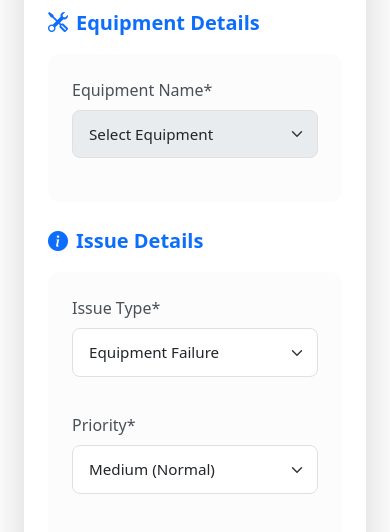
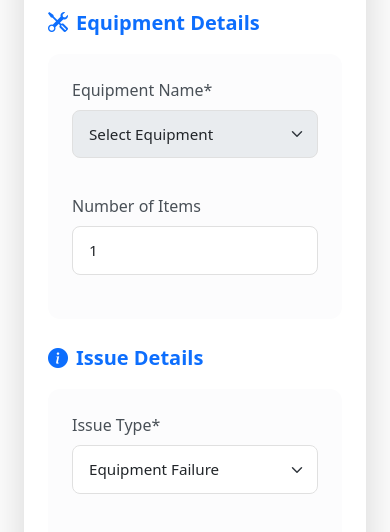
Before and after one commit to josephjmwaka/CoICT-Campus-Infra-management-System, a Django app: page /report/ in a window 390 px wide. Shown: the part 756-1288 px from the top of the page. Run offline with Django 5.2, Linux system fonts and the light colour scheme; a user stored in the database is signed in; tables that the repository leaves empty hold one stand-in row (values such as "Sample post").

Commit message:
update maintenence request form to validate number of items reported based on the specified equipment or model number

```diff
--- a/infrastructure/forms.py
+++ b/infrastructure/forms.py
@@ -2,6 +2,7 @@ from django import forms
 from .models import MaintenanceRequest, Equipment, Room, Block, Floor
 class MaintenanceRequestForm(forms.ModelForm):
     equipment_name = forms.CharField(required=True, widget=forms.HiddenInput())  # Changed to required=True
+
 
     class Meta:
         model = MaintenanceRequest
@@ -35,18 +36,48 @@ class MaintenanceRequestForm(forms.ModelForm):
 
         if not equipment_name:
             self.add_error('equipment_name', 'Please select an equipment')
-            return cleaned_data  # Return early if no equipment selected
+            return cleaned_data
 
-        if model_number or serial_number:
-            if not Equipment.objects.filter(
-                room=room,
-                name=equipment_name,
-                model_number=model_number,
-                serial_number=serial_number
-            ).exists():
-                self.add_error(None, 'No matching equipment found with these details')
-        elif not quantity or quantity < 1:
-            self.add_error('quantity', 'Please specify a valid quantity (at least 1)')
+        # Get base queryset for all matching equipment
+        equipments = Equipment.objects.filter(
+            room=room,
+            name=equipment_name
+        )
+
+        # Case 1: Serial number provided (must be unique)
+        if serial_number:
+            try:
+                equipment = equipments.get(serial_number=serial_number)
+                cleaned_data['equipment'] = equipment
+                cleaned_data['quantity'] = 1  # Serial numbers are unique
+            except Equipment.DoesNotExist:
+                self.add_error('serial_number', 'No equipment found with this serial number')
+
+        # Case 2: Model number provided (can have multiple)
+        elif model_number:
+            matching_equipment = equipments.filter(model_number=model_number)
+            total_available = matching_equipment.count()
+
+            if total_available == 0:
+                self.add_error('model_number', 'No equipment found with this model number')
+            elif not quantity or quantity < 1:
+                self.add_error('quantity', 'Please specify a valid quantity (at least 1)')
+            elif quantity > total_available:
+                self.add_error('quantity',
+                            f'Only {total_available} available with this model number')
+            else:
+                cleaned_data['total_available'] = total_available
+
+        # Case 3: Neither provided - validate against total equipment count
+        else:
+            total_available = equipments.count()
+            if not quantity or quantity < 1:
+                self.add_error('quantity', 'Please specify a valid quantity (at least 1)')
+            elif quantity > total_available:
+                self.add_error('quantity',
+                            f'Only {total_available} available of this equipment')
+            else:
+                cleaned_data['total_available'] = total_available
 
         return cleaned_data
 
--- a/infrastructure/models.py
+++ b/infrastructure/models.py
@@ -142,7 +142,7 @@ class Equipment(models.Model):
         ordering = ['room', 'name']
 
     def __str__(self):
-        return f"{self.name} ({self.model_number}) in {self.room}"
+        return f"{self.name}"
 
 class Generator(models.Model):
     """Specialized equipment for the campus generator"""
--- a/infrastructure/templates/infrastructure/report_issue.html
+++ b/infrastructure/templates/infrastructure/report_issue.html
@@ -12,13 +12,11 @@
             </div>
 
             <div>
-
               <h2 class="fw-bold mb-1">Report Maintenance Issue</h2>
               <p class="text-muted mb-0">
                 Help us maintain campus facilities by reporting problems
               </p>
             </div>
-
           </div>
         </div>
         {% if form.non_field_errors %}
@@ -32,20 +30,6 @@
         </div>
         {% endif %}
 
-{% if form.errors %}
-<div class="alert alert-danger">
-  <strong>Error!</strong> Please correct the following:
-  <ul>
-    {% for field, errors in form.errors.items %}
-      {% if field != '__all__' %}
-        {% for error in errors %}
-          <li>{{ field|title }}: {{ error }}</li>
-        {% endfor %}
-      {% endif %}
-    {% endfor %}
-  </ul>
-</div>
-{% endif %}
         <div class="card-body p-4 p-md-5">
           <form
             method="post"
@@ -221,11 +205,7 @@
                     </div>
 
                     <!-- Number of Items (for unknown models/serials) -->
-                    <div
-                      class="col-md-6"
-                      id="quantityContainer"
-                      style="display: none"
-                    >
+                    <div class="col-md-6" id="quantityContainer">
                       <div class="form-group">
                         <label for="id_quantity" class="form-label fw-medium"
                           >Number of Items</label
@@ -238,6 +218,7 @@
                           min="1"
                           value="1"
                         />
+                        <small id="quantity-help-text" class="form-text text-muted"></small>
                       </div>
                     </div>
                   </div>
@@ -612,6 +593,51 @@
       });
     });
 
+    // When serial number is selected, disable quantity field
+    $(document).on("change", "#id_serial_number", function () {
+      if ($(this).val()) {
+        $("#id_quantity").val(1).prop("disabled", true);
+      } else {
+        $("#id_quantity").prop("disabled", false);
+      }
+    });
+
+    // When model number is selected, enable quantity field if no serial number
+    $(document).on("change", "#id_model_number", function () {
+      if ($(this).val() && !$("#id_serial_number").val()) {
+        $("#id_quantity").prop("disabled", false);
+      }
+    });
+
+    // Function to update available count
+    function updateEquipmentCount() {
+      const roomId = $("#id_room").val();
+      const equipmentName = $("#id_equipment").val();
+      const modelNumber = $("#id_model_number").val();
+
+      if (roomId && equipmentName) {
+        $.ajax({
+          url: "{% url 'ajax_get_equipment_count' %}",
+          data: {
+            room: roomId,
+            name: equipmentName,
+            model: modelNumber,
+          },
+          success: function (response) {
+            if (response.count !== undefined) {
+              const helpText = modelNumber
+                ? `${response.count} available with this model number`
+                : `${response.count} total available`;
+              $("#quantity-help-text").text(helpText);
+            }
+          },
+        });
+      }
+    }
+
+    // Call when relevant fields change
+    $("#id_room, #id_equipment, #id_model_number").change(updateEquipmentCount);
+
     function loadRooms(blockId, floorId) {
       const roomSelect = $("#id_room");
       const equipmentSelect = $("#id_equipment");
--- a/infrastructure/urls.py
+++ b/infrastructure/urls.py
@@ -1,7 +1,7 @@
 from django.urls import path
 from .views import (
     home, report_issue, my_issues, issue_detail,
-    ajax_load_floors, ajax_load_rooms, ajax_load_equipment, ajax_load_equipment_details
+    ajax_load_floors, ajax_load_rooms, ajax_load_equipment, ajax_load_equipment_details, ajax_get_equipment_count
 )
 
 urlpatterns = [
@@ -13,4 +13,5 @@ urlpatterns = [
     path('ajax/load-rooms/', ajax_load_rooms, name='ajax_load_rooms'),
     path('ajax/load-equipment/', ajax_load_equipment, name='ajax_load_equipment'),
     path('ajax/load-equipment-details/',ajax_load_equipment_details, name='ajax_load_equipment_details'),
+    path('ajax/get-equipment-count/', ajax_get_equipment_count, name='ajax_get_equipment_count'),
 ]
--- a/infrastructure/views.py
+++ b/infrastructure/views.py
@@ -44,50 +44,71 @@ def report_issue(request):
     if request.method == "POST":
         form = MaintenanceRequestForm(request.POST, request.FILES, user=request.user)
         if form.is_valid():
-            maintenance_request = form.save(commit=False)
-            maintenance_request.reported_by = request.user
+            try:
+                maintenance_request = form.save(commit=False)
+                maintenance_request.reported_by = request.user
 
-            # Handle equipment assignment
-            equipment_name = form.cleaned_data.get('equipment_name')
-            model_number = form.cleaned_data.get('model_number')
-            serial_number = form.cleaned_data.get('serial_number')
-            room = form.cleaned_data.get('room')
+                # Handle equipment assignment
+                equipment_name = form.cleaned_data['equipment_name']
+                model_number = form.cleaned_data.get('model_number')
+                serial_number = form.cleaned_data.get('serial_number')
+                room = form.cleaned_data['room']
+                quantity = form.cleaned_data.get('quantity', 1)
 
-            if equipment_name:
-                if model_number or serial_number:
-                    try:
-                        equipment = Equipment.objects.get(
-                            room=room,
-                            name=equipment_name,
-                            model_number=model_number,
-                            serial_number=serial_number
-                        )
+                if model_number and serial_number:
+                    equipment = Equipment.objects.get(
+                        room=room,
+                        name=equipment_name,
+                        model_number=model_number,
+                        serial_number=serial_number
+                    )
+                    maintenance_request.equipment = equipment
+
+                # If serial number provided
+                elif serial_number:
+                    equipment = Equipment.objects.get(
+                        room=room,
+                        name=equipment_name,
+                        serial_number=serial_number
+                    )
+                    maintenance_request.equipment = equipment
+                    maintenance_request.quantity = 1
+
+                # If only model number provided
+                elif model_number:
+                    # Assign the first matching equipment (or could create a relation table)
+                    equipment = Equipment.objects.filter(
+                        room=room,
+                        name=equipment_name,
+                        model_number=model_number
+                    ).first()
+                    if equipment:
                         maintenance_request.equipment = equipment
-                    except Equipment.DoesNotExist:
-                        pass
+                        maintenance_request.quantity = quantity
+                else:
+                    maintenance_request.quantity = quantity
 
-
-            maintenance_request.save()
-            send_mail(
+                maintenance_request.save()
+                send_mail(
                 subject="Issue Report Submitted",
                 message=f"Dear {request.user.username},\n\nYour issue report has been successfully submitted. Our team will review it soon.",
                 from_email=os.getenv('MAIL_HOST_USER'),
                 recipient_list=[os.getenv('MAIL_HOST_USER')], #valid email just for testing should be [request.user.email]
                 fail_silently=False,
-            )
-            messages.success(request, "Your maintenance request has been submitted successfully!")
-            return redirect('home')
-        else:
-            # Add form errors to messages
-            for field, errors in form.errors.items():
-                for error in errors:
-                    messages.error(request, f"{field}: {error}")
+                )
+
+                messages.success(request, "Your maintenance request has been submitted successfully!")
+                return redirect('home')
+            except Equipment.DoesNotExist:
+                form.add_error(None, 'The specified equipment was not found')
+            except Exception as e:
+                form.add_error(None, f'An error occurred: {str(e)}')
     else:
         form = MaintenanceRequestForm(user=request.user)
 
     return render(request, "infrastructure/report_issue.html", {
         "form": form,
-        "blocks": blocks
+        "blocks": blocks,
     })
 
 def ajax_load_floors(request):
@@ -177,3 +198,25 @@ def ajax_load_equipment_details(request):
 
     except Exception as e:
         return JsonResponse({'error': str(e)}, status=500)
+
+def ajax_get_equipment_count(request):
+    room_id = request.GET.get('room')
+    equipment_name = request.GET.get('name')
+    model_number = request.GET.get('model')
+
+    if not room_id or not equipment_name:
+        return JsonResponse({'error': 'Missing parameters'}, status=400)
+
+    try:
+        equipments = Equipment.objects.filter(
+            room_id=room_id,
+            name=equipment_name
+        )
+
+        if model_number:
+            equipments = equipments.filter(model_number=model_number)
+
+        count = equipments.count()
+        return JsonResponse({'count': count})
+    except Exception as e:
+        return JsonResponse({'error': str(e)}, status=500)
```
Also changed, not shown: infrastructure/templates/infrastructure/my_issues.html (+7 -0 lines). Lines whose indentation alone changed are shown as unchanged.
